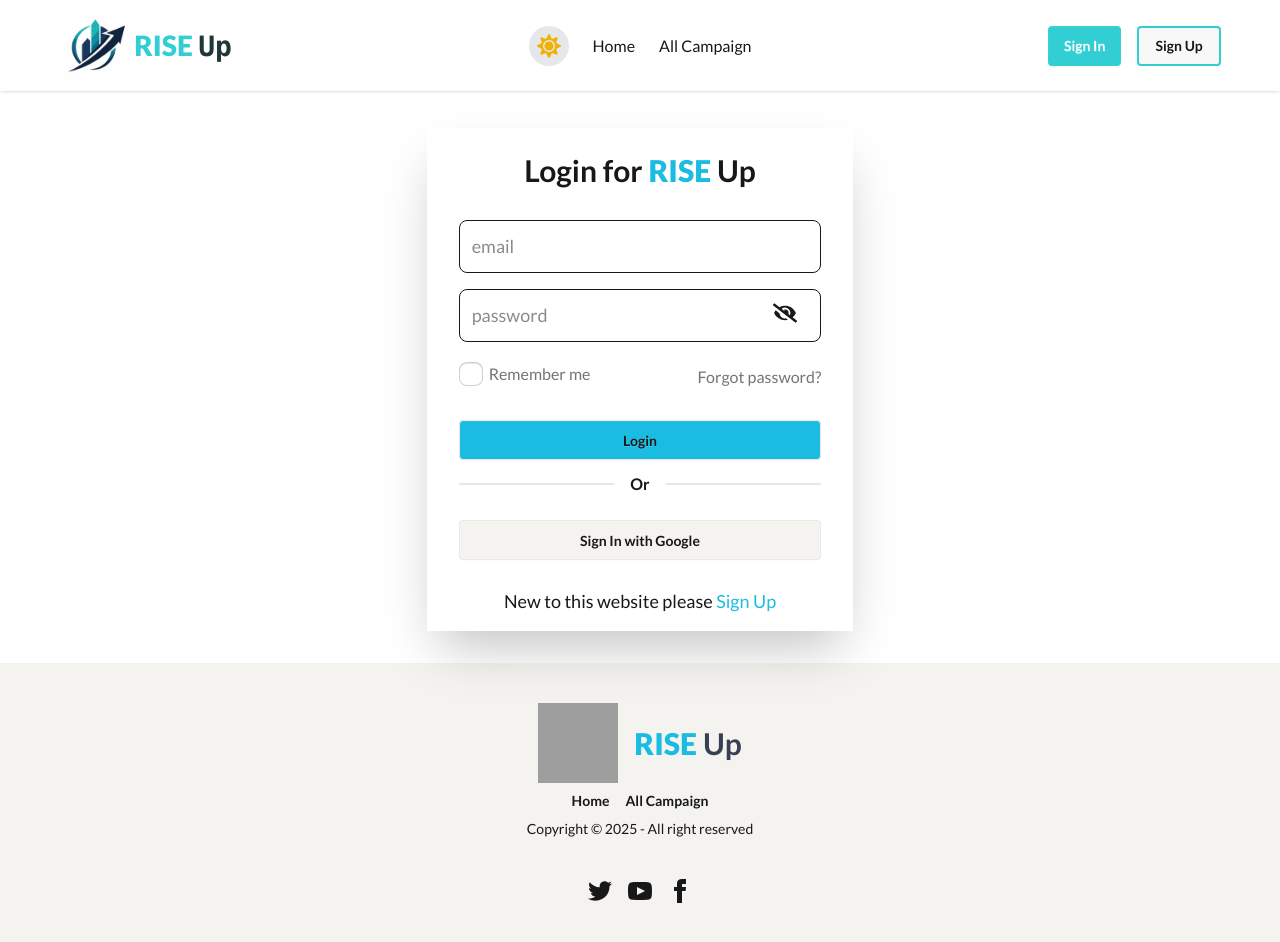
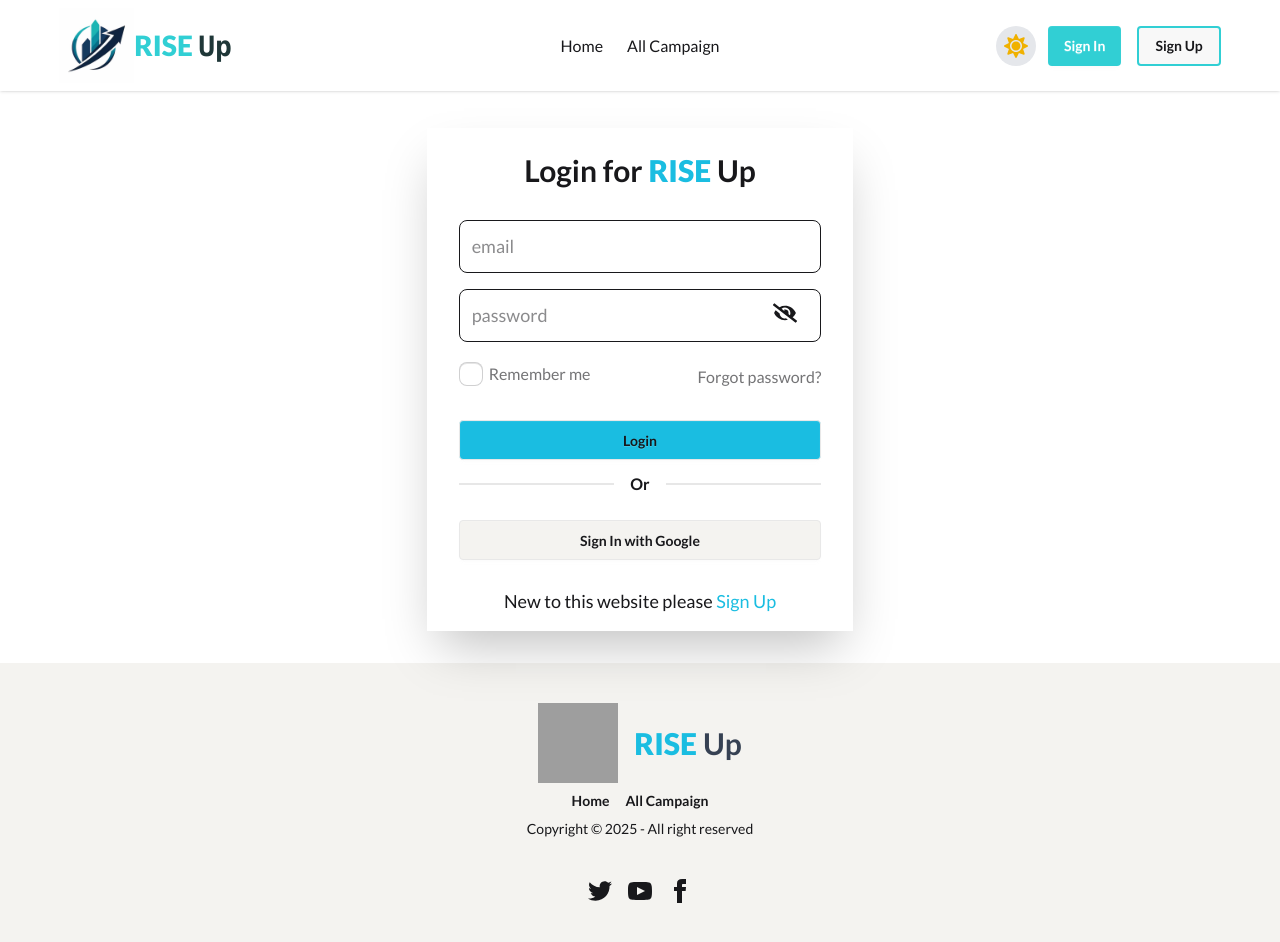
Before and after one commit to abu-tahir-sk/raise-up-client, a React (Vite) app: page /signIn in a window 1280 px wide. Built offline with nearby package versions, Linux system fonts and the light colour scheme; no server answers; grey boxes are pictures that could not be loaded.

Commit message:
added motoin

```diff
--- a/package.json
+++ b/package.json
@@ -17,6 +17,7 @@
     "localforage": "^1.10.0",
     "lucide-react": "^0.548.0",
     "match-sorter": "^8.1.0",
+    "motion": "^12.23.24",
     "react": "^19.1.1",
     "react-dom": "^19.1.1",
     "react-icons": "^5.5.0",
--- a/src/components/Navbar/Navbar.jsx
+++ b/src/components/Navbar/Navbar.jsx
@@ -22,9 +22,7 @@ const Navbar = () => {
   };
 
   const toggleTheme =()=>{
-
     setTheme(theme === "dark" ? "light" : "dark");
-
   }
   return (
   <div className="shadow-sm">
@@ -78,15 +76,7 @@ const Navbar = () => {
   <div className="navbar-center hidden lg:flex">
     <ul className="flex justify-end items-center gap-6  px-1 bg-none">
 
-          <li>
-           <button
-              onClick={toggleTheme}
-              className="text-2xl p-2 rounded-full bg-gray-200 dark:bg-gray-700
-                   text-yellow-500 dark:text-blue-400 transition duration-300"
-            >
-              {theme === "light" ? <FaSun /> : <FaMoon />}
-            </button>
-          </li>
+
           <li>
             <NavLink  className={({ isActive }) =>
                   `hover:bg-none ${isActive
@@ -140,6 +130,15 @@ const Navbar = () => {
     </ul>
   </div>
   <div className="navbar-end">
+    <div className="pr-3">
+           <button
+              onClick={toggleTheme}
+              className="text-2xl p-2 rounded-full bg-gray-200 dark:bg-gray-700
+                   text-yellow-500 dark:text-blue-400 transition duration-300"
+            >
+              {theme === "light" ? <FaSun /> : <FaMoon />}
+            </button>
+          </div>
    {user ? (
           <div>
 
--- a/src/pages/Home/HomeCampaign.jsx
+++ b/src/pages/Home/HomeCampaign.jsx
@@ -4,6 +4,7 @@ import { Link } from "react-router-dom";
 import { FaRegCalendarCheck } from "react-icons/fa";
 import Loading from "../../components/Loading";
 import { FourSquare } from "react-loading-indicators";
+import { motion } from "motion/react"
 
 const HomeCampaign = () => {
   const { loading, setLoading, user } = useContext(AuthContext);
@@ -22,23 +23,34 @@ const HomeCampaign = () => {
         .then((res) => res.json())
         .then((data) => {
           setCampaigns(data);
-          setLoading(false)
+          setLoading(false);
         })
         .catch((err) => {
           console.error("Error fetching campaigns:", err);
           setCampaigns([]);
         });
     }
+  // eslint-disable-next-line react-hooks/exhaustive-deps
   }, [user]);
 
-    if (loading) return <Loading />;
-  if (campaigns.length === 0) return <p className="text-center"><FourSquare color="#32cd32" size="medium" text="" textColor="" /></p>;
+  if (loading) return <Loading />;
+  if (campaigns.length === 0)
+    return (
+      <p className="text-center">
+        <FourSquare color="#32cd32" size="medium" text="" textColor="" />
+      </p>
+    );
 
   return (
     <div className="grid grid-cols-1 md:grid-cols-2 lg:grid-cols-3 py-10  gap-6">
       {campaigns
         ? campaigns.map((campaign) => (
-            <div className="card bg-base-100 shadow-sm">
+            <motion.div
+              whileHover={{ scale: 1.1 }}
+              whileTap={{ scale: 0.95 }}
+              onHoverStart={() => console.log("hover started!")}
+              className="card bg-base-100 shadow-sm"
+            >
               <div className="">
                 <img
                   className="h-full w-full rounded-md"
@@ -66,7 +78,7 @@ const HomeCampaign = () => {
                   </button>
                 </Link>
               </div>
-            </div>
+            </motion.div>
           ))
         : ""}
     </div>
```
Also changed, not shown: 1 other file (tests, documents, lock files or other folders).
